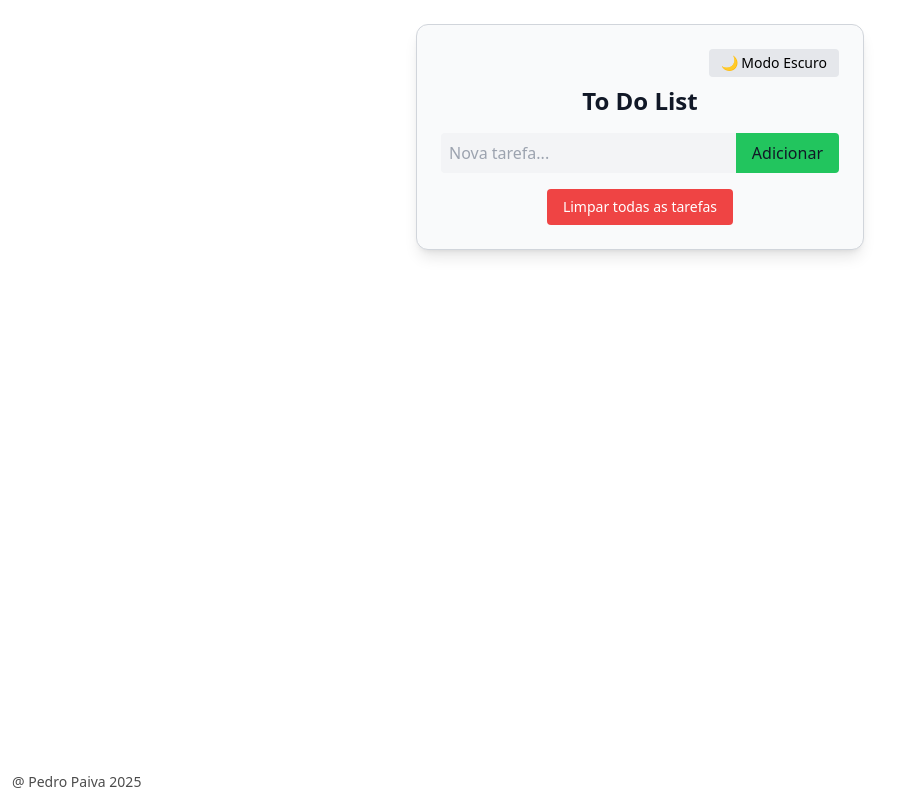
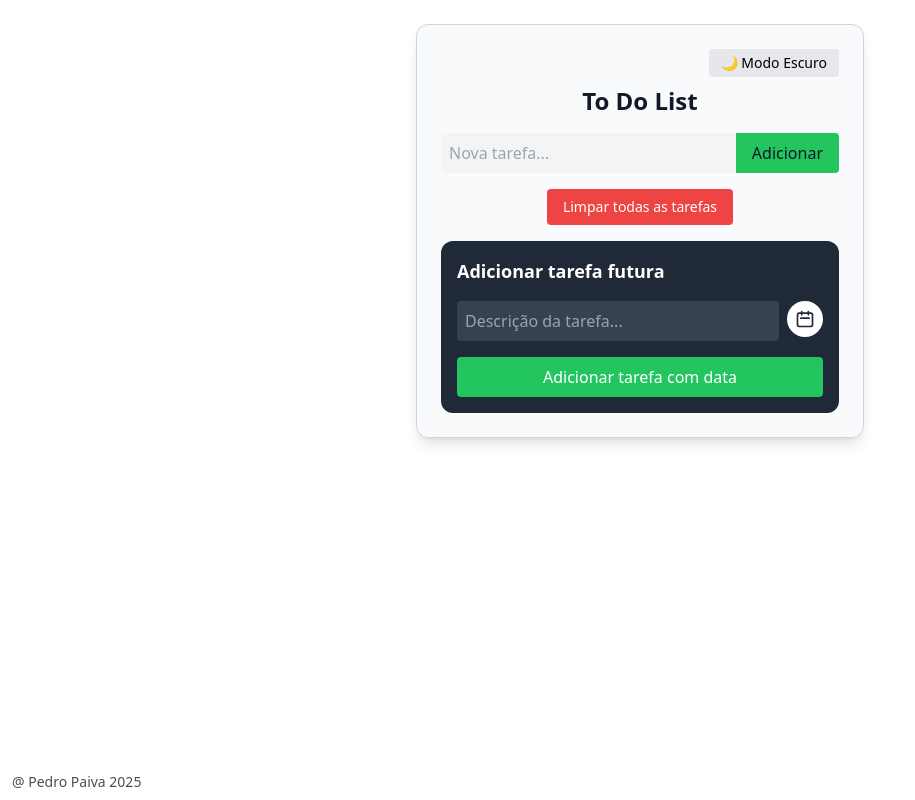
Before and after one commit to pedropaivaf/To-Do-List, a React (Vite) app: page / in a window 1280 px wide. Shown: the whole page, without its empty margins (0-915 px from the left). Built offline with nearby package versions, Linux system fonts and the light colour scheme.

Commit message:
feature de tarefas futuras adicionado

```diff
--- a/package.json
+++ b/package.json
@@ -10,9 +10,11 @@
     "preview": "vite preview"
   },
   "dependencies": {
+    "date-fns": "^4.1.0",
     "framer-motion": "^12.11.0",
     "lucide-react": "^0.510.0",
     "react": "^19.1.0",
+    "react-datepicker": "^8.3.0",
     "react-dom": "^19.1.0"
   },
   "devDependencies": {
--- /dev/null
+++ b/src/components/CalendarCard.jsx
@@ -0,0 +1,63 @@
+import React, { useState } from "react";
+import DatePicker from "react-datepicker";
+import "react-datepicker/dist/react-datepicker.css";
+
+const CalendarCard = ({ addFutureTask }) => {
+    const [selectedDate, setSelectedDate] = useState(null);
+    const [taskText, setTaskText] = useState("");
+
+    const handleAddTask = () => {
+        if (taskText.trim() !== "" && selectedDate) {
+            addFutureTask({ text: taskText.trim(), date: selectedDate });
+            setTaskText("");
+            setSelectedDate(null);
+        }
+    };
+
+    return (
+        <div className="bg-gray-800 p-4 rounded-xl mt-4 text-white">
+            <h2 className="text-lg font-bold mb-4">Adicionar tarefa futura</h2>
+
+            <div className="flex gap-2 mb-4">
+                <input
+                    type="text"
+                    className="flex-1 p-2 rounded bg-gray-700 text-white"
+                    placeholder="Descrição da tarefa..."
+                    value={taskText}
+                    onChange={(e) => setTaskText(e.target.value)}
+                />
+
+                <DatePicker
+                    selected={selectedDate}
+                    onChange={(date) => setSelectedDate(date)}
+                    customInput={
+                        <button
+                            className="bg-white p-2 rounded-full hover:scale-105 transition flex items-center justify-center"
+                            title="Selecionar data e hora"
+                        >
+                            <svg xmlns="http://www.w3.org/2000/svg" className="h-5 w-5 text-gray-800" fill="none"
+                                viewBox="0 0 24 24" stroke="currentColor" strokeWidth={2}>
+                                <path strokeLinecap="round" strokeLinejoin="round"
+                                    d="M8 7V3m8 4V3m-9 8h10M5 21h14a2 2 0 002-2V7a2 2 0 00-2-2H5a2 2 0 00-2 2v12a2 2 0 002 2z" />
+                            </svg>
+                        </button>
+                    }
+                    showTimeSelect
+                    timeFormat="HH:mm"
+                    timeIntervals={15}
+                    timeCaption="Horário"
+                    dateFormat="dd/MM/yyyy HH:mm"
+                />
+            </div>
+
+            <button
+                onClick={handleAddTask}
+                className="bg-green-500 hover:bg-green-600 w-full p-2 rounded"
+            >
+                Adicionar tarefa com data
+            </button>
+        </div>
+    );
+};
+
+export default CalendarCard;
--- a/src/components/TodoApp.jsx
+++ b/src/components/TodoApp.jsx
@@ -1,6 +1,7 @@
 import { useEffect, useState } from "react";
 import { motion, AnimatePresence } from "framer-motion";
 import { Check } from "lucide-react";
+import CalendarCard from "./CalendarCard";
 
 export default function TodoApp() {
     const [darkMode, setDarkMode] = useState(() => {
@@ -22,6 +23,18 @@ export default function TodoApp() {
         return saved ? JSON.parse(saved) : [];
     });
     const [input, setInput] = useState("");
+    const [futureTasks, setFutureTasks] = useState([]);
+
+    useEffect(() => {
+        const savedFuture = localStorage.getItem("futureTasks");
+        if (savedFuture) {
+            setFutureTasks(JSON.parse(savedFuture));
+        }
+    }, []);
+
+    useEffect(() => {
+        localStorage.setItem("futureTasks", JSON.stringify(futureTasks));
+    }, [futureTasks]);
 
     useEffect(() => {
         localStorage.setItem("tasks", JSON.stringify(tasks));
@@ -33,24 +46,42 @@ export default function TodoApp() {
         setInput("");
     }
 
+    function addFutureTask(task) {
+        setFutureTasks([...futureTasks, { ...task, done: false }]);
+    }
+
     function toggleTask(index) {
         const newTasks = [...tasks];
         newTasks[index].done = !newTasks[index].done;
         setTasks(newTasks);
     }
 
+    function toggleFutureTask(index) {
+        const updated = [...futureTasks];
+        updated[index].done = !updated[index].done;
+        setFutureTasks(updated);
+    }
+
     function removeTask(index) {
         setTasks(tasks.filter((_, i) => i !== index));
+    }
+
+    function removeFutureTask(index) {
+        setFutureTasks(futureTasks.filter((_, i) => i !== index));
+    }
+
+    function clearTasks() {
+        setTasks([]);
+    }
+
+    function clearFutureTasks() {
+        setFutureTasks([]);
     }
 
     function editTask(index, newText) {
         const newTasks = [...tasks];
         newTasks[index].text = newText;
         setTasks(newTasks);
-    }
-
-    function clearTasks() {
-        setTasks([]);
     }
 
     return (
@@ -91,7 +122,7 @@ export default function TodoApp() {
                     </motion.button>
                 </div>
 
-                <h3 className="absolute bottom-2 left-3 text-black dark:text-white text-sm opacity-70">
+                <h3 className="fixed bottom-2 left-3 text-black dark:text-white text-sm opacity-70 z-50">
                     @ Pedro Paiva 2025
                 </h3>
 
@@ -136,6 +167,7 @@ export default function TodoApp() {
                         ))}
                     </AnimatePresence>
                 </ul>
+
                 <div className="flex justify-center mt-4">
                     <button
                         onClick={clearTasks}
@@ -144,6 +176,43 @@ export default function TodoApp() {
                         Limpar todas as tarefas
                     </button>
                 </div>
+
+                <CalendarCard addFutureTask={addFutureTask} />
+
+                {futureTasks.length > 0 && (
+                    <div className="mt-6 bg-gray-100 dark:bg-gray-700 p-4 rounded-xl">
+                        <div className="flex justify-between items-center mb-3">
+                            <h2 className="text-lg font-semibold text-gray-800 dark:text-white">Tarefas Futuras</h2>
+                            <button
+                                onClick={clearFutureTasks}
+                                className="text-sm text-red-500 hover:underline"
+                            >
+                                Limpar todas
+                            </button>
+                        </div>
+                        <ul className="space-y-2">
+                            {futureTasks.map((task, index) => (
+                                <li key={index} className="flex justify-between items-center p-2 bg-gray-900 rounded shadow text-white">
+                                    <span
+                                        className={`flex-1 cursor-pointer ${task.done ? "line-through text-gray-400" : ""}`}
+                                        onClick={() => toggleFutureTask(index)}
+                                    >
+                                        {task.text}
+                                    </span>
+                                    <span className="text-sm text-gray-400 mr-4">
+                                        {new Date(task.date).toLocaleString("pt-BR", { dateStyle: "short", timeStyle: "short" })}
+                                    </span>
+                                    <button
+                                        className="bg-red-500 hover:bg-red-600 text-white px-2 py-1 rounded text-xs"
+                                        onClick={() => removeFutureTask(index)}
+                                    >
+                                        Remover
+                                    </button>
+                                </li>
+                            ))}
+                        </ul>
+                    </div>
+                )}
             </motion.div>
         </div>
     );
```
Also changed, not shown: src/components/calendario.jsx (deleted), 1 other file (tests, documents, lock files or other folders).
